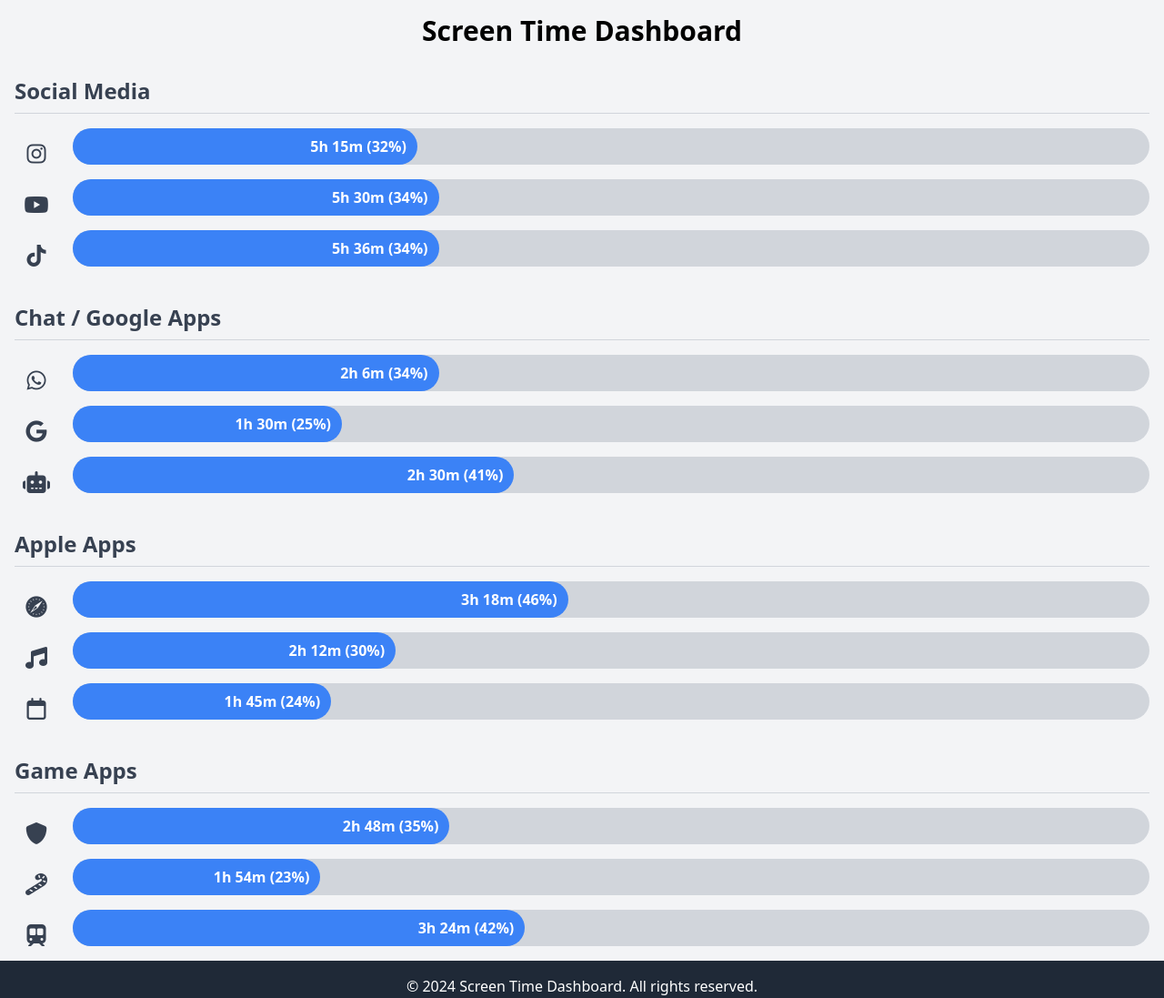
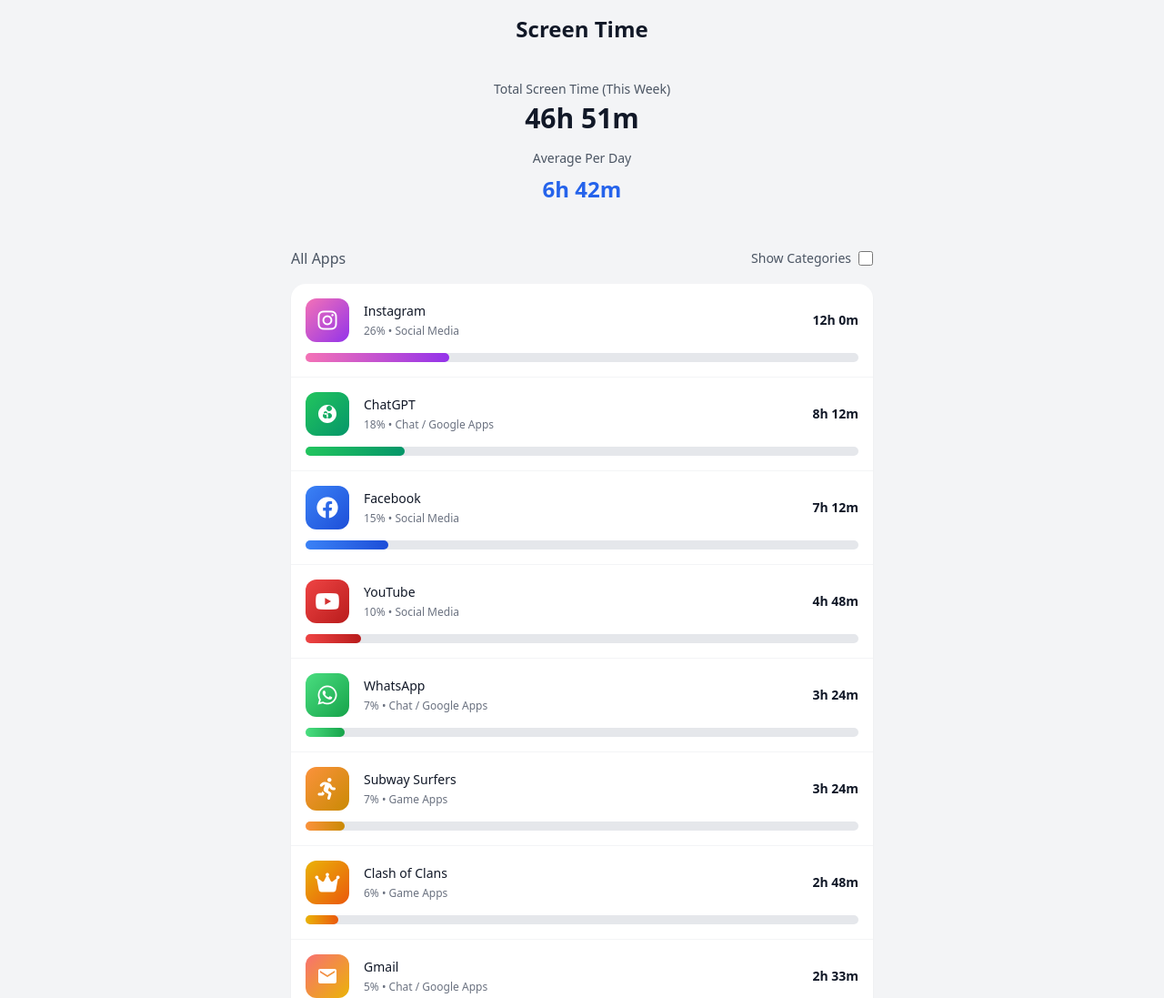
Before and after one commit to kmuang/screen-time, a plain HTML site: page index.html in a window 1280 px wide. Shown: the top 1097 px of the page at 91% size. Drawn offline with nearby package versions, Linux system fonts and the light colour scheme.

Commit message:
Update index.html

```diff
--- a/index.html
+++ b/index.html
@@ -21,10 +21,29 @@
 </head>
 <body class="bg-gray-100 min-h-screen">
 
-  <div class="container mx-auto p-4">
-    <h2 class="text-3xl font-bold mb-8 text-center">Screen Time Dashboard</h2>
+  <div class="container mx-auto p-4 max-w-2xl">
+    <h2 class="text-2xl font-bold mb-2 text-center text-gray-900">Screen Time</h2>
 
-    <div id="categories" class="space-y-10"></div>
+    <div id="totalTime" class="p-8 mb-0 text-center">
+      <p class="text-gray-600 text-sm mb-1">Total Screen Time (This Week)</p>
+      <p class="text-3xl font-bold text-gray-900" id="totalHours"></p>
+    </div>
+
+    <div id="averageTime" class="p-6 -mt-10 mb-6 text-center">
+      <p class="text-gray-600 text-sm mb-2">Average Per Day</p>
+      <p class="text-2xl font-bold text-blue-600" id="averageHours"></p>
+    </div>
+
+    <div class="flex items-center justify-between mb-4">
+      <p class="text-gray-600 font-medium">All Apps</p>
+      <label class="flex items-center gap-2 cursor-pointer">
+        <span class="text-sm text-gray-600">Show Categories</span>
+        <input type="checkbox" id="showCategories" class="w-4 h-4 rounded">
+      </label>
+    </div>
+
+    <div id="appsList" class="bg-white rounded-2xl shadow-sm overflow-hidden divide-y divide-gray-100"></div>
+    <div id="categoriesView" class="hidden space-y-4"></div>
   </div>
 
   <script>
@@ -37,69 +56,176 @@
     // Screen time data with new Game Apps category
     const screenTimeData = {
       "Social Media": {
-        "Instagram": { hours: 5.25, icon: "fa-brands fa-instagram" },
-        "YouTube": { hours: 5.5, icon: "fa-brands fa-youtube" },
-        "TikTok": { hours: 5.6, icon: "fa-brands fa-tiktok" }
+        "Instagram": { hours: 12, icon: "fa-brands fa-instagram", color: "from-pink-400 to-purple-600" },
+        "YouTube": { hours: 4.8, icon: "fa-brands fa-youtube", color: "from-red-500 to-red-700" },
+        "Facebook": { hours: 7.2, icon: "fa-brands fa-facebook", color: "from-blue-500 to-blue-700" }
       },
       "Chat / Google Apps": {
-        "WhatsApp": { hours: 2.1, icon: "fa-brands fa-whatsapp" },
-        "Gmail": { hours: 1.5, icon: "fa-brands fa-google" },
-        "ChatGPT": { hours: 2.5, icon: "fa-solid fa-robot" }
-      },
-      "Apple Apps": {
-        "Safari": { hours: 3.3, icon: "fa-brands fa-safari" },
-        "Music": { hours: 2.2, icon: "fa-solid fa-music" },
-        "Calendar": { hours: 1.75, icon: "fa-regular fa-calendar" }
+        "WhatsApp": { hours: 3.4, icon: "fa-brands fa-whatsapp", color: "from-green-400 to-green-600" },
+        "Gmail": { hours: 2.55, icon: "fa-brands fa-google", color: "from-red-400 to-yellow-500" },
+        "ChatGPT": { hours: 8.2, icon: "fa-brands fa-openai", color: "from-green-500 to-emerald-600" }
       },
       "Game Apps": {
-        "Clash of Clans": { hours: 2.8, icon: "fa-solid fa-shield" },
-        "Candy Crush": { hours: 1.9, icon: "fa-solid fa-candy-cane" },
-        "Subway Surfers": { hours: 3.4, icon: "fa-solid fa-train-subway" }
+        "Clash of Clans": { hours: 2.8, icon: "fa-solid fa-crown", color: "from-yellow-500 to-orange-600" },
+        "Car Racing": { hours: 2.5, icon: "fa-solid fa-car", color: "from-red-500 to-orange-600" },
+        "Subway Surfers": { hours: 3.4, icon: "fa-solid fa-person-running", color: "from-orange-400 to-yellow-600" }
       }
     };
 
-    const container = document.getElementById('categories');
+    let allAppsData = [];
+    let totalScreenTime = 0;
+    const appListContainer = document.getElementById('appsList');
+    const categoriesContainer = document.getElementById('categoriesView');
 
+    // First pass: collect all apps and calculate total
     for (const [category, apps] of Object.entries(screenTimeData)) {
-      const catDiv = document.createElement('div');
-      catDiv.className = "space-y-4";
+      for (const [app, data] of Object.entries(apps)) {
+        allAppsData.push({ app, category, ...data });
+        totalScreenTime += data.hours;
+      }
+    }
 
-      const title = document.createElement('h3');
-      title.className = "text-2xl font-semibold text-gray-700 border-b border-gray-300 pb-2";
-      title.textContent = category;
-      catDiv.appendChild(title);
+    // Sort apps by hours (descending)
+    allAppsData.sort((a, b) => b.hours - a.hours);
 
-      // Total hours for this category
+    // Function to create app item element
+    function createAppItem(appData, isInCategory = false) {
+      const appItem = document.createElement('div');
+      appItem.className = "p-4 flex flex-col gap-3 hover:bg-gray-50 transition";
+
+      const appTop = document.createElement('div');
+      appTop.className = "flex items-center justify-between";
+
+      const appLeft = document.createElement('div');
+      appLeft.className = "flex items-center gap-4 flex-1";
+
+      const iconDiv = document.createElement('div');
+      iconDiv.className = `flex items-center justify-center w-12 h-12 text-2xl text-white rounded-xl bg-gradient-to-br ${appData.color}`;
+
+      // Special handling for ChatGPT with favicon-style logo
+      if (appData.app === 'ChatGPT') {
+        iconDiv.innerHTML = `<svg viewBox="0 0 24 24" fill="white" class="w-6 h-6"><path d="M12 2C6.48 2 2 6.48 2 12s4.48 10 10 10 10-4.48 10-10S17.52 2 12 2zm-2 15c-1.66 0-3-1.34-3-3s1.34-3 3-3 3 1.34 3 3-1.34 3-3 3zm4-8c-1.66 0-3-1.34-3-3s1.34-3 3-3 3 1.34 3 3-1.34 3-3 3zm0 8c-1.66 0-3-1.34-3-3s1.34-3 3-3 3 1.34 3 3-1.34 3-3 3zm-4-4c-1.1 0-2-.9-2-2s.9-2 2-2 2 .9 2 2-.9 2-2 2z"/></svg>`;
+      } else if (appData.app === 'Gmail') {
+        iconDiv.innerHTML = `<svg viewBox="0 0 24 24" fill="white" class="w-6 h-6"><path d="M20 4H4c-1.1 0-1.99.9-1.99 2L2 18c0 1.1.9 2 2 2h16c1.1 0 2-.9 2-2V6c0-1.1-.9-2-2-2zm0 4l-8 5-8-5V6l8 5 8-5v2z"/></svg>`;
+      } else {
+        iconDiv.innerHTML = `<i class="${appData.icon}"></i>`;
+      }
+
+      const appInfo = document.createElement('div');
+
+      const appName = document.createElement('p');
+      appName.className = "text-gray-900 font-medium text-sm";
+      appName.textContent = appData.app;
+
+      let usagePercent;
+      let percentText;
+
+      if (isInCategory) {
+        // For category view, show percentage within category
+        const categoryTotal = Object.values(screenTimeData[appData.category]).reduce((sum, a) => sum + a.hours, 0);
+        usagePercent = ((appData.hours / categoryTotal) * 100).toFixed(0);
+        percentText = `${usagePercent}%`;
+      } else {
+        // For all apps view, show percentage of total and category
+        usagePercent = ((appData.hours / totalScreenTime) * 100).toFixed(0);
+        percentText = `${usagePercent}% • ${appData.category}`;
+      }
+
+      const appPercent = document.createElement('p');
+      appPercent.className = "text-gray-500 text-xs mt-1";
+      appPercent.textContent = percentText;
+
+      appInfo.appendChild(appName);
+      appInfo.appendChild(appPercent);
+      appLeft.appendChild(iconDiv);
+      appLeft.appendChild(appInfo);
+
+      const hoursText = document.createElement('p');
+      hoursText.className = "text-gray-900 font-semibold text-sm whitespace-nowrap";
+      hoursText.textContent = formatHours(appData.hours);
+
+      appTop.appendChild(appLeft);
+      appTop.appendChild(hoursText);
+
+      const barContainer = document.createElement('div');
+      barContainer.className = "bg-gray-200 rounded-full h-2.5 w-full";
+
+      const barFill = document.createElement('div');
+      barFill.className = `bg-gradient-to-r ${appData.color} h-full rounded-full`;
+      barFill.style.width = usagePercent + '%';
+      barContainer.appendChild(barFill);
+
+      appItem.appendChild(appTop);
+      appItem.appendChild(barContainer);
+
+      return appItem;
+    }
+
+    // Build flat list view (all apps sorted by most used)
+    allAppsData.forEach(appData => {
+      appListContainer.appendChild(createAppItem(appData, false));
+    });
+
+    // Build category view
+    for (const [category, apps] of Object.entries(screenTimeData)) {
       const totalHours = Object.values(apps).reduce((sum, a) => sum + a.hours, 0);
 
+      const categorySection = document.createElement('div');
+      categorySection.className = "bg-white rounded-2xl shadow-sm border border-gray-200 overflow-hidden";
+
+      // Category header
+      const header = document.createElement('div');
+      header.className = "p-4 flex items-center justify-between";
+      header.style.borderBottom = "1px solid #f3f4f6";
+
+      const headerLeft = document.createElement('div');
+      headerLeft.className = "flex-1";
+
+      const categoryName = document.createElement('p');
+      categoryName.className = "text-gray-900 font-semibold text-base";
+      categoryName.textContent = category;
+
+      const categoryTime = document.createElement('p');
+      categoryTime.className = "text-gray-500 text-sm mt-1";
+      categoryTime.textContent = formatHours(totalHours);
+
+      headerLeft.appendChild(categoryName);
+      headerLeft.appendChild(categoryTime);
+      header.appendChild(headerLeft);
+
+      // Apps list
+      const appsList = document.createElement('div');
+      appsList.className = "divide-y divide-gray-100";
+
       for (const [app, data] of Object.entries(apps)) {
-        const row = document.createElement('div');
-        row.className = "flex flex-col sm:flex-row items-center sm:items-end gap-4";
-
-        const iconDiv = document.createElement('div');
-        iconDiv.className = "w-12 flex justify-center text-2xl text-gray-700";
-        iconDiv.innerHTML = `<i class="${data.icon}"></i>`;
-
-        const barContainer = document.createElement('div');
-        barContainer.className = "flex-1 bg-gray-300 rounded-full h-10 relative";
-
-        const usagePercent = ((data.hours / totalHours) * 100).toFixed(0);
-
-        const bar = document.createElement('div');
-        bar.className = "bg-blue-500 h-10 rounded-full flex items-center justify-end pr-3 text-white font-semibold";
-        bar.style.width = usagePercent + '%';
-        bar.textContent = `${formatHours(data.hours)} (${usagePercent}%)`;
-
-        barContainer.appendChild(bar);
-        row.appendChild(iconDiv);
-        row.appendChild(barContainer);
-        catDiv.appendChild(row);
+        const appData = { app, category, ...data };
+        appsList.appendChild(createAppItem(appData, true));
       }
 
-      container.appendChild(catDiv);
+      categorySection.appendChild(header);
+      categorySection.appendChild(appsList);
+      categoriesContainer.appendChild(categorySection);
     }
+
+    // Update total time
+    document.getElementById('totalHours').textContent = formatHours(totalScreenTime);
+
+    // Calculate and update average time per day (based on 7 days per week)
+    const averageHoursPerDay = totalScreenTime / 7;
+    document.getElementById('averageHours').textContent = formatHours(averageHoursPerDay);
+
+    // Toggle between views
+    document.getElementById('showCategories').addEventListener('change', function(e) {
+      if (e.target.checked) {
+        appListContainer.classList.add('hidden');
+        categoriesContainer.classList.remove('hidden');
+      } else {
+        appListContainer.classList.remove('hidden');
+        categoriesContainer.classList.add('hidden');
+      }
+    });
   </script>
-<footer class="bg-gray-800 text-white py-4">
+<footer class="text-black-500 py-4">
     <div class="container mx-auto text-center">
       &copy; 2024 Screen Time Dashboard. All rights reserved.
     </div>
```
